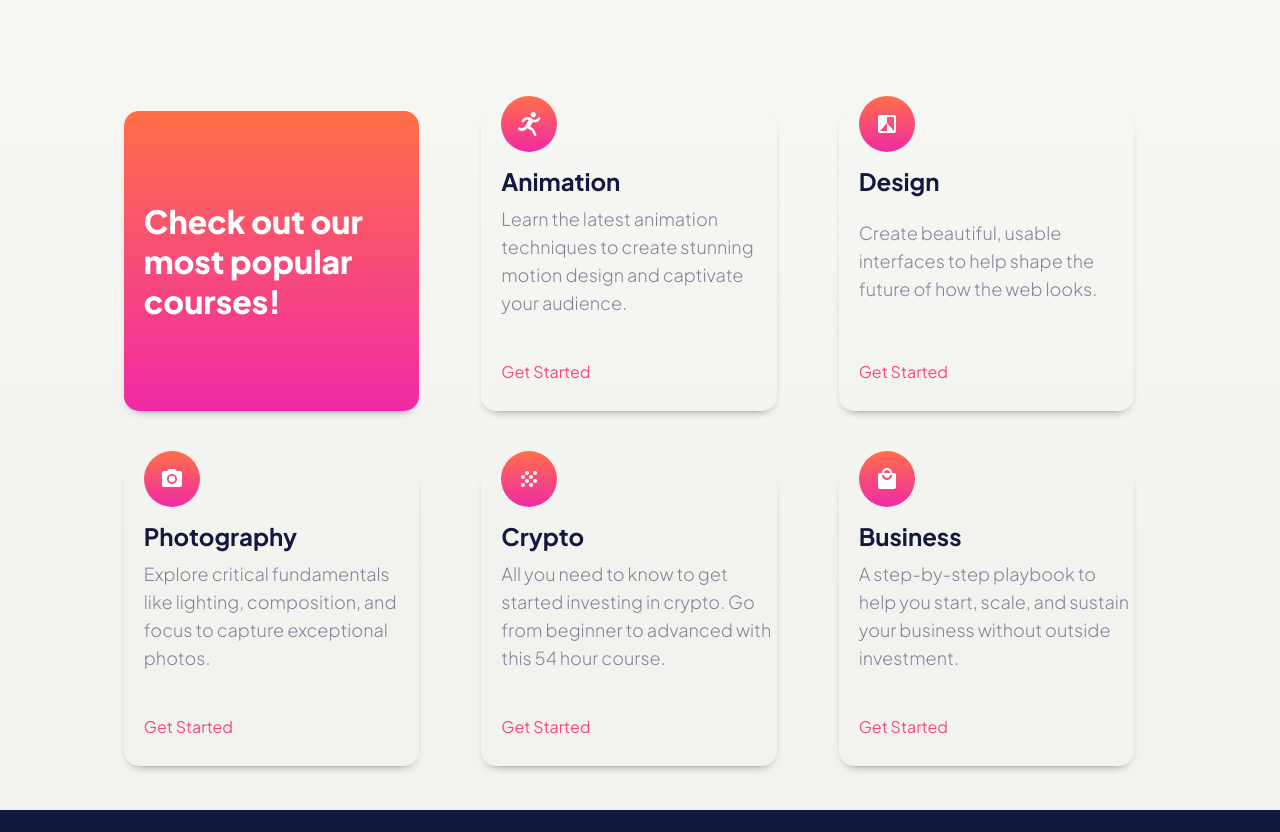
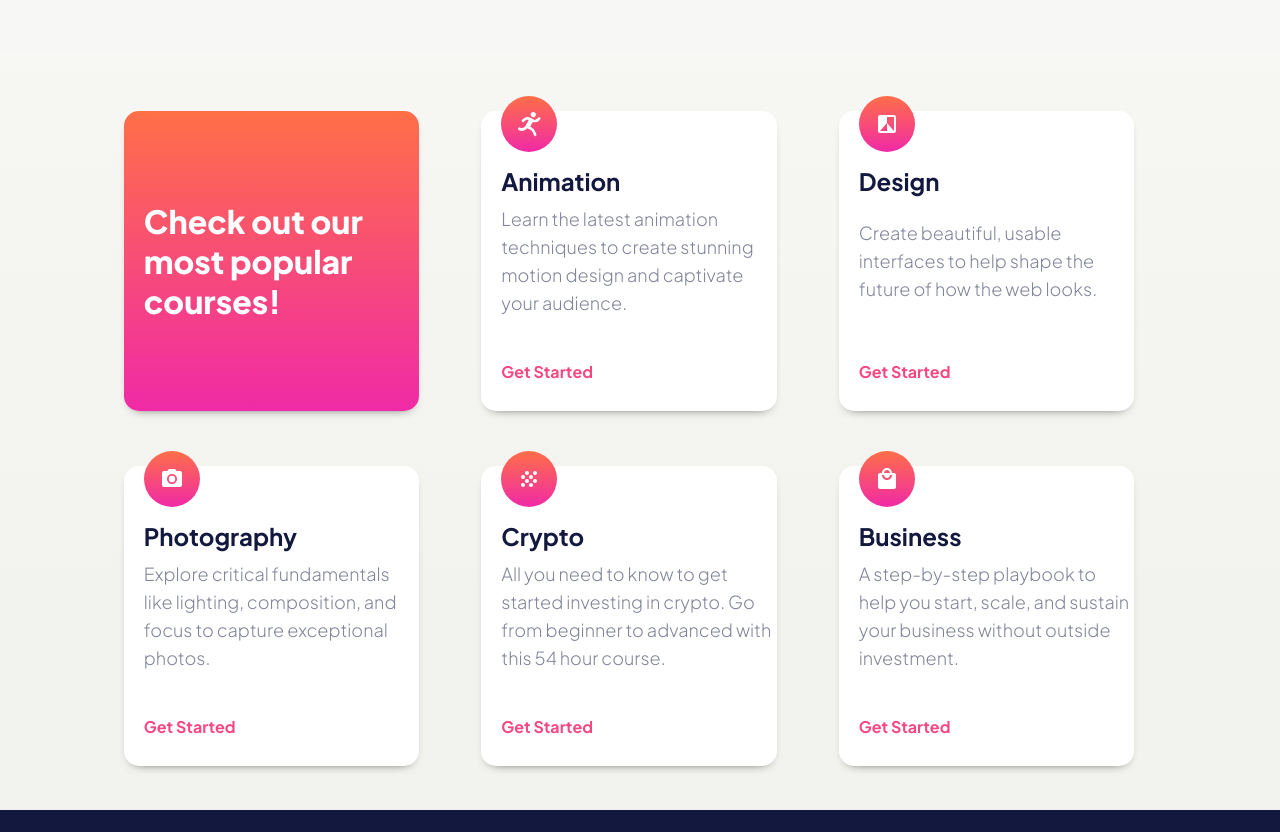
Before and after one commit to kevin68107/Test-Repo, a plain HTML site: page starter-code/index.html in a window 1280 px wide. Shown: the part 663-1495 px from the top of the page. Drawn offline with Linux system fonts and the light colour scheme.

Commit message:
Updated the cards and links

```diff
--- a/starter-code/css/index.css
+++ b/starter-code/css/index.css
@@ -143,6 +143,7 @@ starter-code/css/index.css
     justify-content: center;
     align-items: center;
     flex-direction: column;
+    background: #FFFFFF;
     margin: 15px;
     padding: 0px 10PX;
     border-radius: 15px;
@@ -193,6 +194,7 @@ starter-code/css/index.css
     color: #f74780;
     left: 20px;
     top: 250px;
+    font-weight: bold;
 }
 
 .cards a:hover{
```
